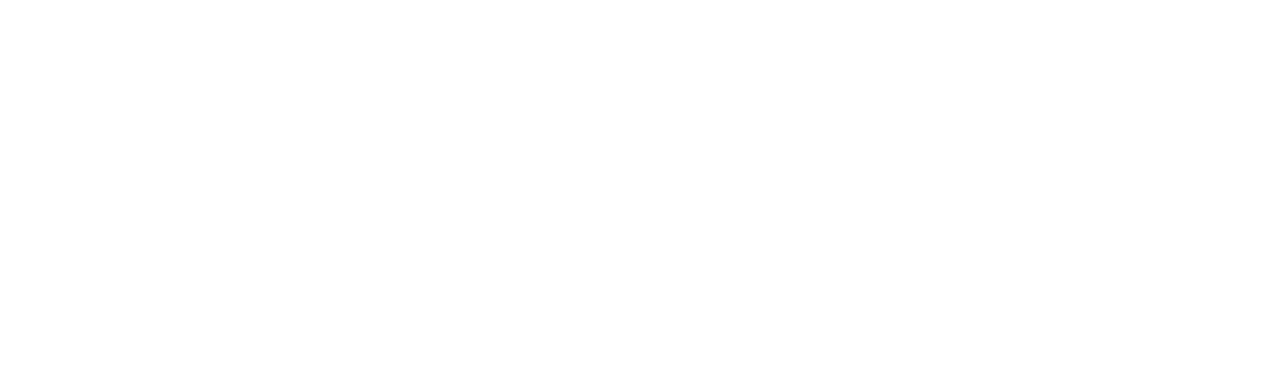
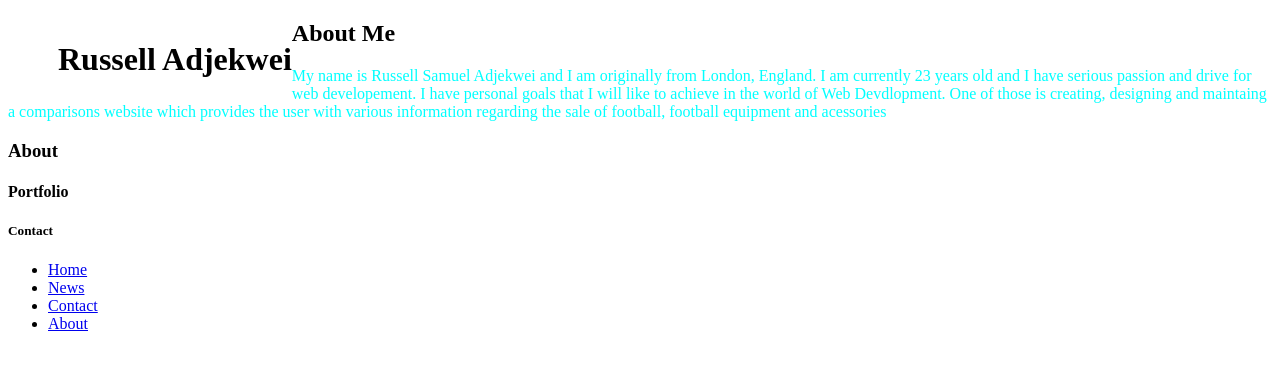
Before and after one commit to russellrusty/RussHomeWork1, a plain HTML site: page index.html in a window 1280 px wide. Drawn offline with Linux system fonts and the light colour scheme.

Commit message:
correction in connecting css file, and update in index file

```diff
--- /dev/null
+++ b/assets/css/style.css
@@ -0,0 +1,8 @@
+.heading1{
+    float: left;
+    padding-left: 50px;
+}
+
+.bio{
+    color: aqua;
+}
--- a/index.html
+++ b/index.html
@@ -1,10 +1,29 @@
 <!DOCTYPE html>
 <html>
-<head></head>
+<head>
+    <title>Russell Adjekwei Portfolio</title>
+    <link href="./assets/css/style.css" rel="stylesheet" type="text/css">
+
+
+</head>
+
 
 <body>
+    <h1 class="heading1">Russell Adjekwei</h1>
 
+    <h2 class="me">About Me</h2>
 
+        <p class="bio">My name is Russell Samuel Adjekwei and I am originally from London, England. I am currently 23 years old and I have serious passion and drive for web developement. I have personal goals that I will like to achieve in the world of Web Devdlopment. One of those is creating, designing and maintaing a comparisons website which provides the user with various information regarding the sale of football, football equipment and acessories</p1>
+    <h3 class="About">About</h3>
+    <h4 class="Portfolio">Portfolio</h4>
+    <h5 class="contact">Contact</h5>
+
+    <ul>
+            <li><a href="#home">Home</a></li>
+            <li><a href="#news">News</a></li>
+            <li><a href="#contact">Contact</a></li>
+            <li><a href="#about">About</a></li>
+          </ul>
 
 </body>
 
```
